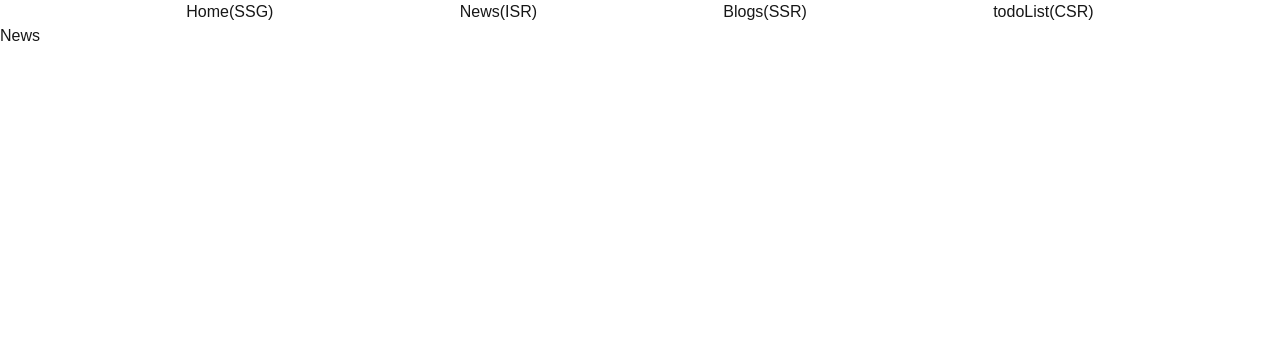
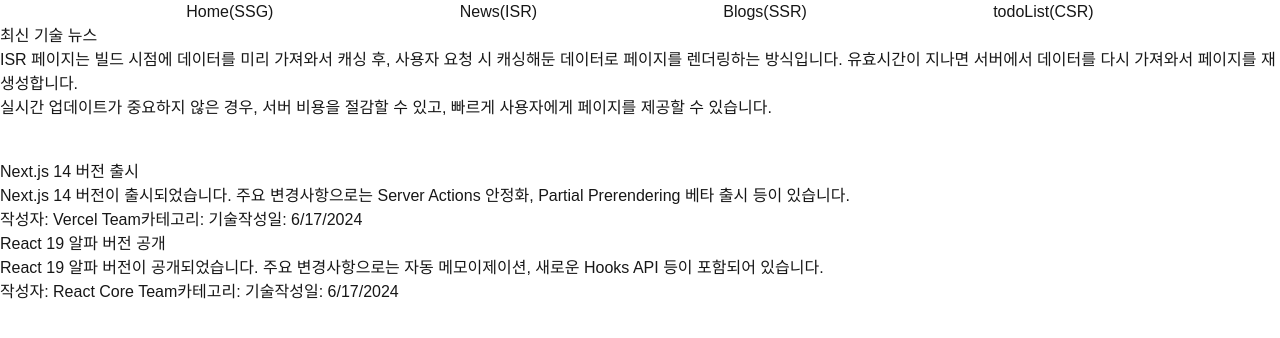
Before and after one commit to ye21iin/st-9-next-practice, a Next.js app: page /news in a window 1280 px wide. Shown: the top 338 px of the page. Built offline with nearby package versions, Linux system fonts and the light colour scheme; data requests are answered from the project's data file.

Commit message:
3단계완료

```diff
--- a/src/app/news/page.tsx
+++ b/src/app/news/page.tsx
@@ -1,3 +1,52 @@
-export default function News() {
-  return <div>News</div>;
+type News = {
+  id: string;
+  title: string;
+  content: string;
+  author: string;
+  category: string;
+  createdAt: number;
+};
+
+export default async function News() {
+  const news: News[] = await fetch("http://localhost:4002/news", {
+    next: {
+      revalidate: 5,
+    },
+  }).then((res) => res.json());
+
+  if (!news) return;
+
+  return (
+    <div>
+      <h2>최신 기술 뉴스</h2>
+      <div>
+        <p>
+          ISR 페이지는 빌드 시점에 데이터를 미리 가져와서 캐싱 후, 사용자 요청
+          시 캐싱해둔 데이터로 페이지를 렌더링하는 방식입니다. 유효시간이 지나면
+          서버에서 데이터를 다시 가져와서 페이지를 재생성합니다.
+        </p>
+        <p>
+          실시간 업데이트가 중요하지 않은 경우, 서버 비용을 절감할 수 있고,
+          빠르게 사용자에게 페이지를 제공할 수 있습니다.
+        </p>
+      </div>
+      <div className="mt-10">
+        {news.map((newsItem) => (
+          <article key={newsItem.id}>
+            <div>
+              <h3>{newsItem.title}</h3>
+              <p>{newsItem.content}</p>
+            </div>
+            <div>
+              <span>작성자: {newsItem.author}</span>
+              <span>카테고리: {newsItem.category}</span>
+              <span>
+                작성일: {new Date(newsItem.createdAt).toLocaleDateString()}
+              </span>
+            </div>
+          </article>
+        ))}
+      </div>
+    </div>
+  );
 }
```
